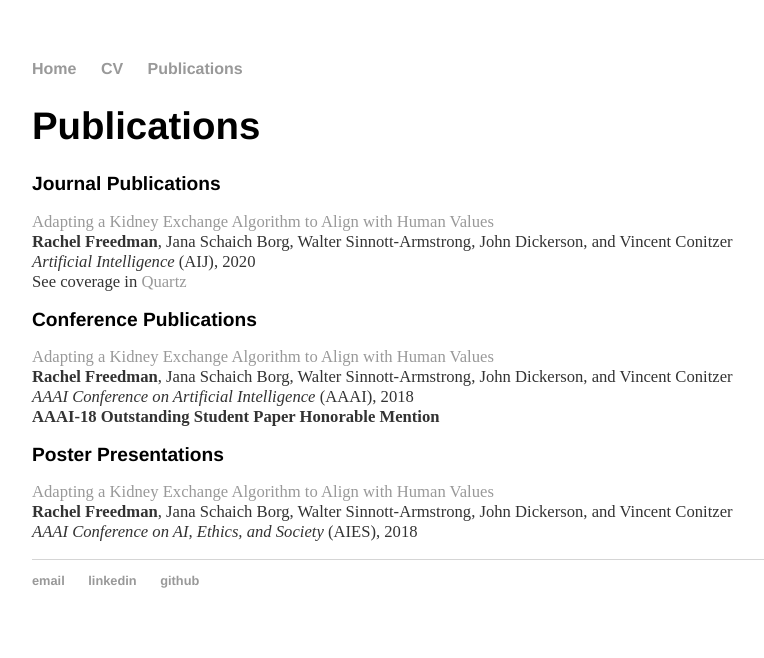
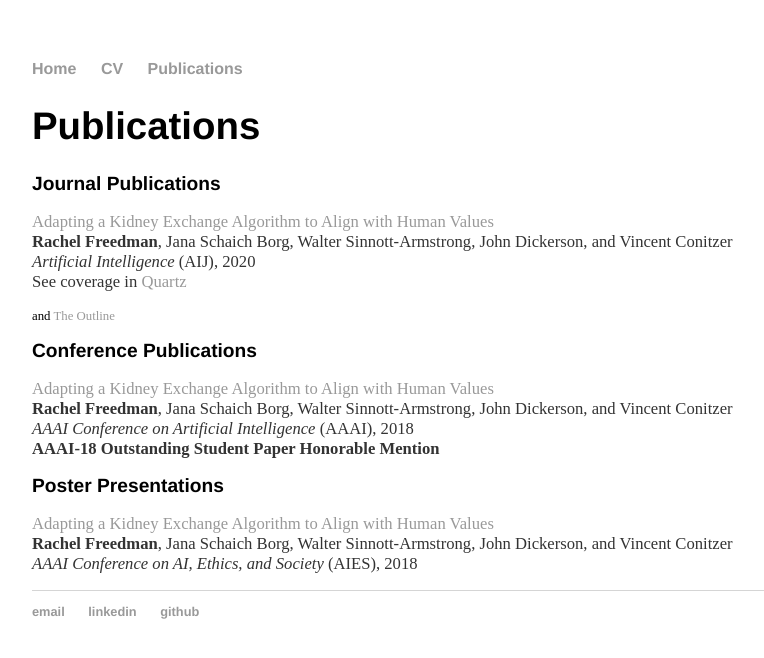
Before and after one commit to RachelFreedman/rachelfreedman.github.io, a Jekyll site: the page built from publications/index.html, in a window 1280 px wide. Shown: the top 658 px of the page, without its empty margins (160-924 px from the left). Built offline with Jekyll 4.4.1, drawn with Linux system fonts in a browser that asks for light colours.

Commit message:
Update index.html

```diff
--- a/publications/index.html
+++ b/publications/index.html
@@ -12,7 +12,7 @@ title: Publications
 <p><a href="/assets/Freedman20_AIJ.pdf">Adapting a Kidney Exchange Algorithm to Align with Human Values</a><br />
 <b>Rachel Freedman</b>, Jana Schaich Borg, Walter Sinnott-Armstrong, John Dickerson, and Vincent Conitzer<br />
 <i>Artificial Intelligence</i> (AIJ), 2020<br />
-See coverage in <a href="https://qz.com/1383083/how-ai-changed-organ-donation-in-the-us/">Quartz</a></p>
+See coverage in <a href="https://qz.com/1383083/how-ai-changed-organ-donation-in-the-us/">Quartz</a></p> and <a href="https://theoutline.com/post/2760/should-ai-decide-who-gets-a-kidney">The Outline</a></p>
 
 <h2>Conference Publications</h2>
 
```
